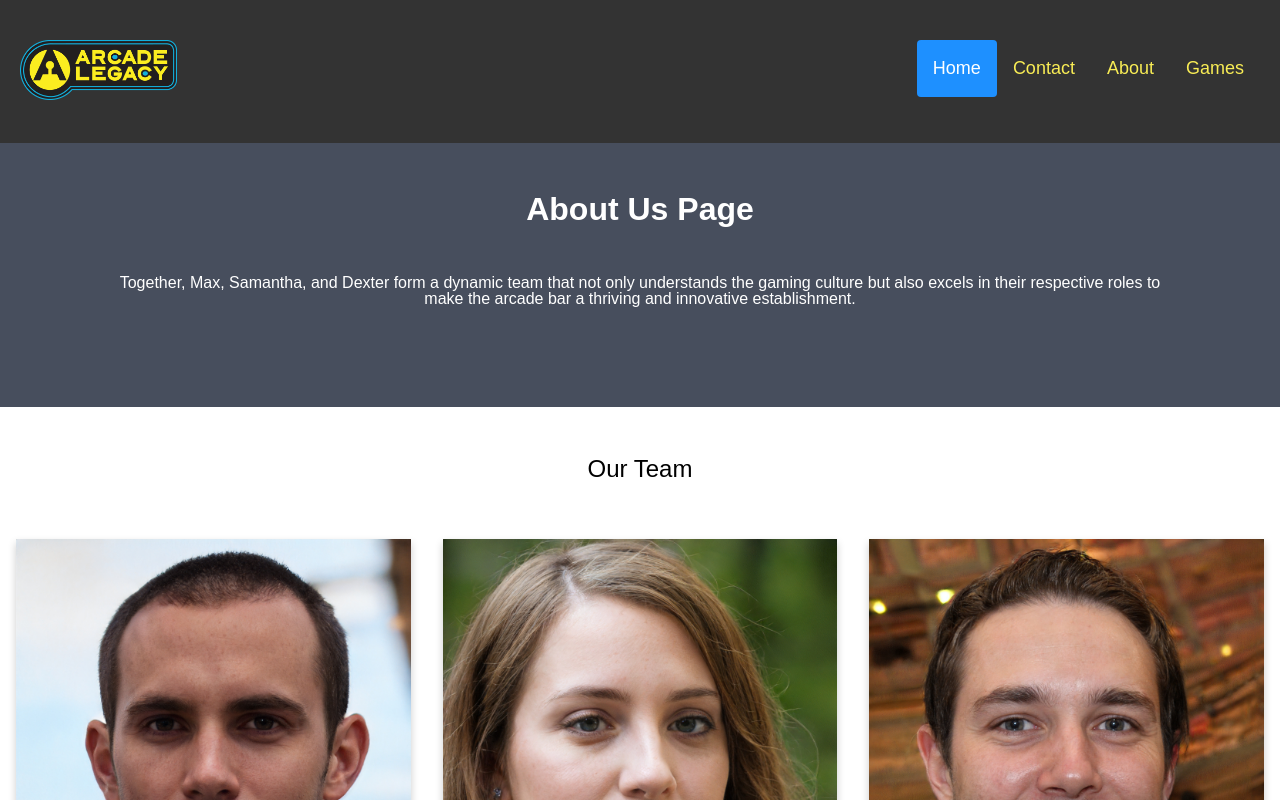
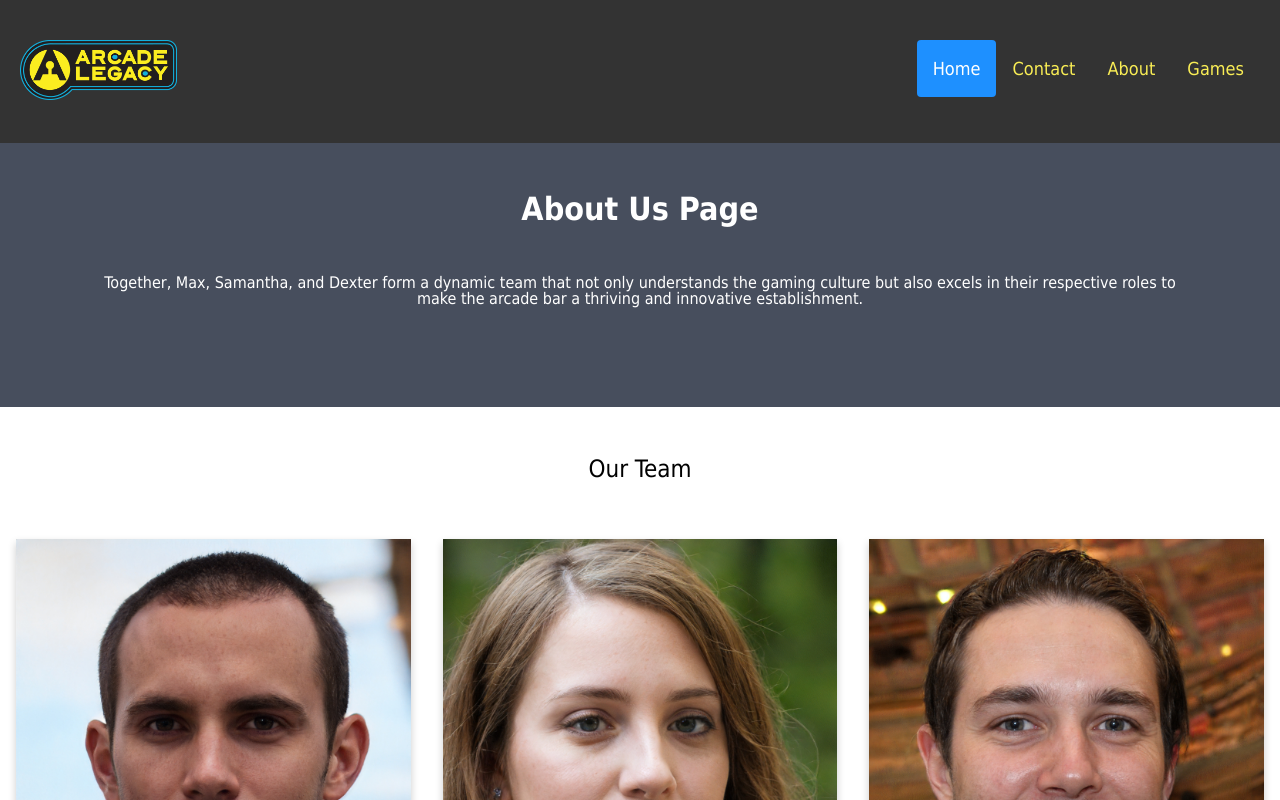
Before and after one commit to uc-media-production/new-media-i-final-project-LukeTaaron, a plain HTML site: page about.html in a window 1280 px wide. Shown: the top 800 px of the page. Drawn offline with Linux system fonts and the light colour scheme.

Commit message:
font changes

```diff
--- a/about.html
+++ b/about.html
@@ -7,6 +7,11 @@
     <link rel="stylesheet" href="css/reset.css" type="text/css">
     <link rel="stylesheet" href="css/styles.css" type="text/css">
     <link rel="stylesheet" href="css/about.css" type="text/css">
+    <style>
+        body {
+            font-family: Tahoma, sans-serif;
+        }
+    </style>
 </head>
 <body>
 <header class="grid header">
```
Also changed, not shown: contact.html (+5 -0 lines), games.html (+5 -0 lines), index.html (+5 -0 lines).
